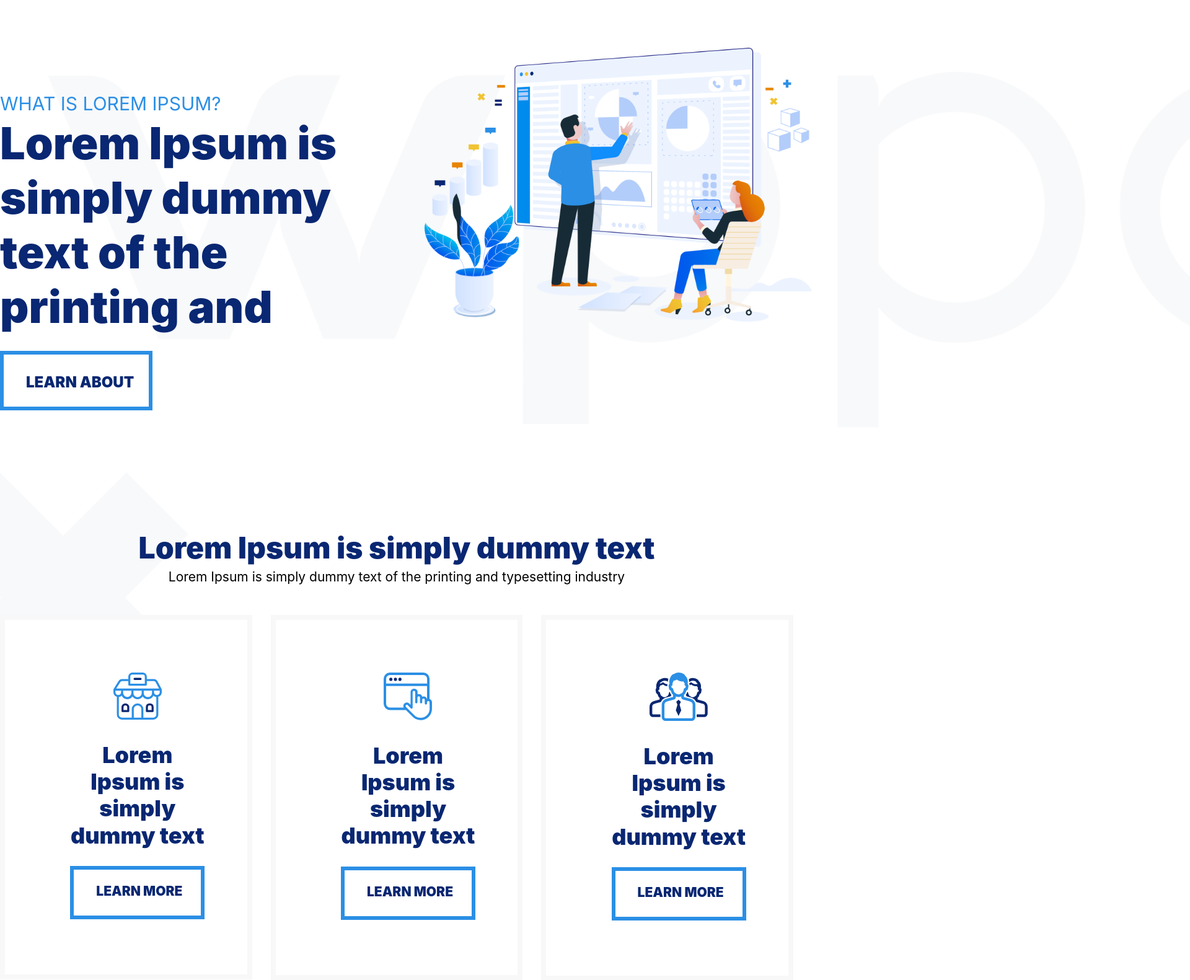
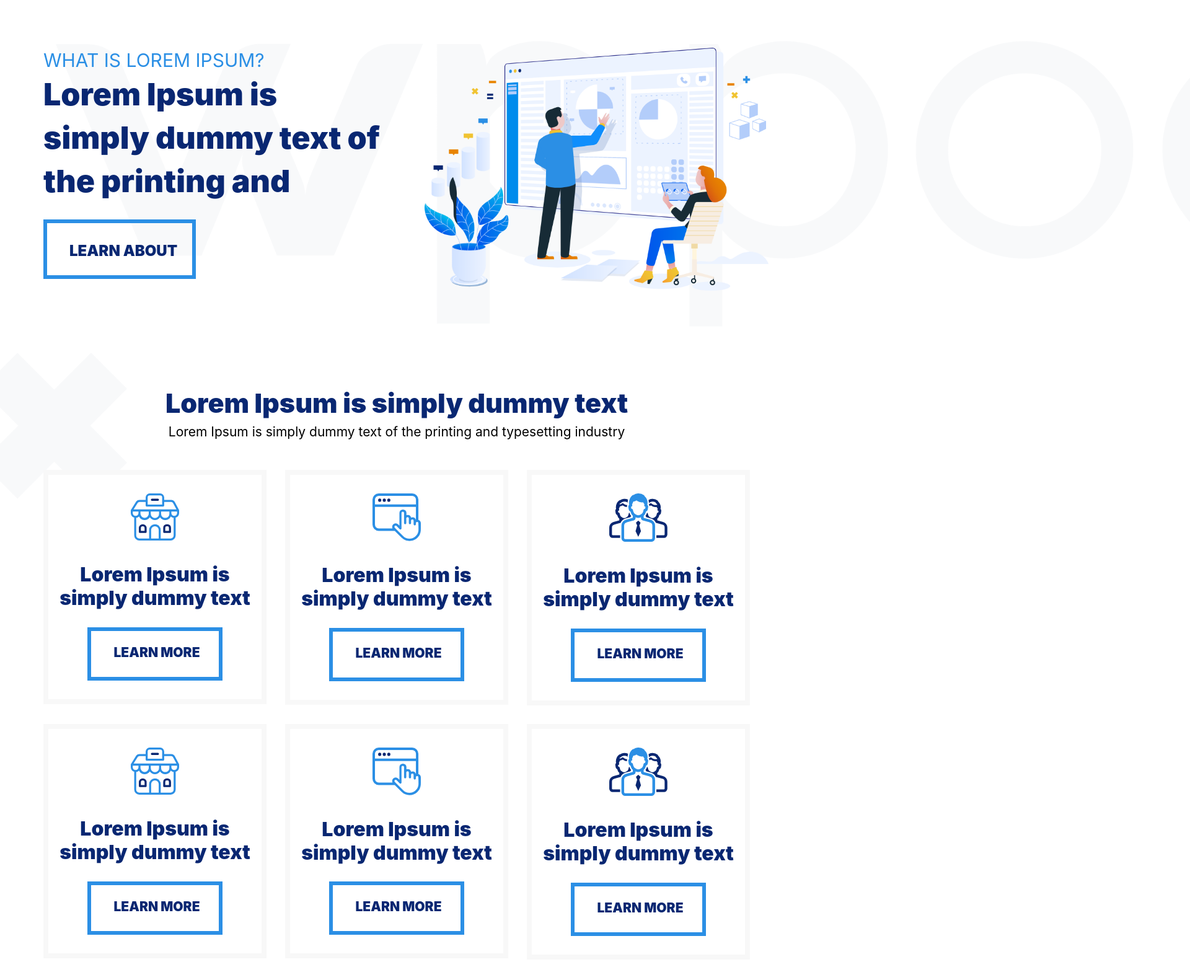
Before and after one commit to jonyrahman626/wp-main, a website: page index.html in a window 1280 px wide. Shown: the part 146-1727 px from the top of the page at 62% size, 1920 px wide, since content can reach past the window. Drawn offline with Linux system fonts and the light colour scheme.

Commit message:
responsive

```diff
--- a/css/responsive.css
+++ b/css/responsive.css
@@ -1,4 +1,86 @@
-@media (min-width: 1200px) {}
+@media (min-width: 1700px) {
+    .container {
+        max-width: 1660px;
+    }
+}
+
+@media (min-width: 1600px) and (max-width: 1699.98px) {
+    .container {
+        max-width: 1520px;
+    }
+}
+
+@media (min-width: 1500px) and (max-width: 1599.98px) {
+    .container {
+        max-width: 1420px;
+    }
+}
+
+
+@media (min-width: 1400px) and (max-width: 1499.98px) {
+    .container {
+        max-width: 1320px;
+    }
+}
+
+@media (min-width: 1200px) and (max-width: 1399.98px) {
+    .container {
+        max-width: 1140px;
+    }
+
+    /* Banner part start */
+    #banner .banner_text h1 {
+        font-size: 50px;
+        line-height: 70px;
+    }
+
+    #banner .banner_text {
+        padding-top: 0px;
+    }
+
+    #banner .bg_img img {
+        padding-left: 20px;
+        height: 580px;
+    }
+
+    #banner .bg_img {
+        top: -130px;
+    }
+
+    /* Banner part end */
+
+    /* Service part start */
+    .ser_shap img {
+        width: 235px;
+    }
+
+    #service .ser_shap {
+        left: -30px;
+    }
+
+    #service .service_head h2 {
+        font-size: 43px;
+    }
+
+    #service .ser_inner {
+        padding: 30px 15px 30px 15px;
+        border: 8px solid #f8f8f8;
+    }
+
+    #service .ser_inner h4 {
+        font-size: 32px;
+    }
+
+    #service {
+        padding: 50px 0 70px;
+    }
+
+    #service .container::after {
+        bottom: -20px;
+    }
+
+    /* Service part end */
+}
 
 @media (min-width: 991px) and (max-width: 1199.98px) {
 
@@ -322,6 +404,7 @@
         padding: 15px 15px 15px 15px;
         margin-top: 20px;
     }
+
     #latest_blog .lastes_blog .slider::after {
         right: 200px;
         bottom: -50px;
@@ -348,7 +431,7 @@
         bottom: -22px;
     }
 
-    .conv_shape1 img{
+    .conv_shape1 img {
         width: 200px;
     }
 
```
